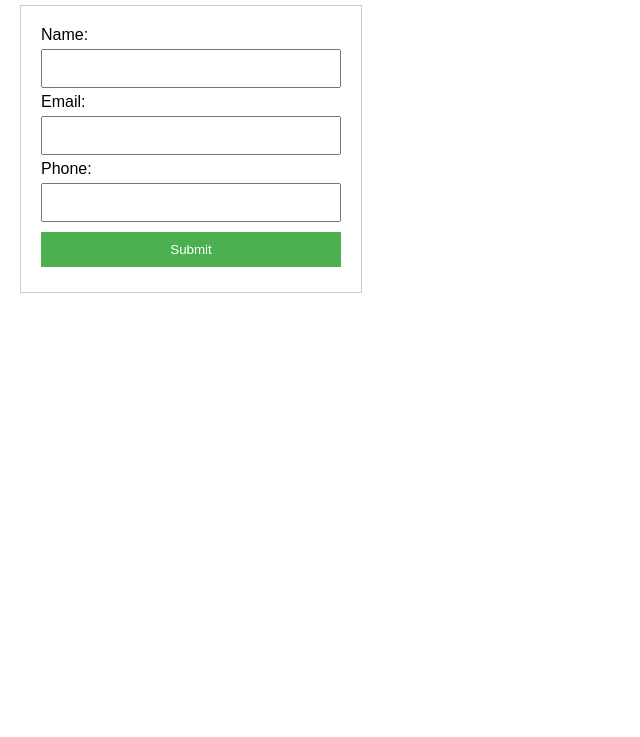
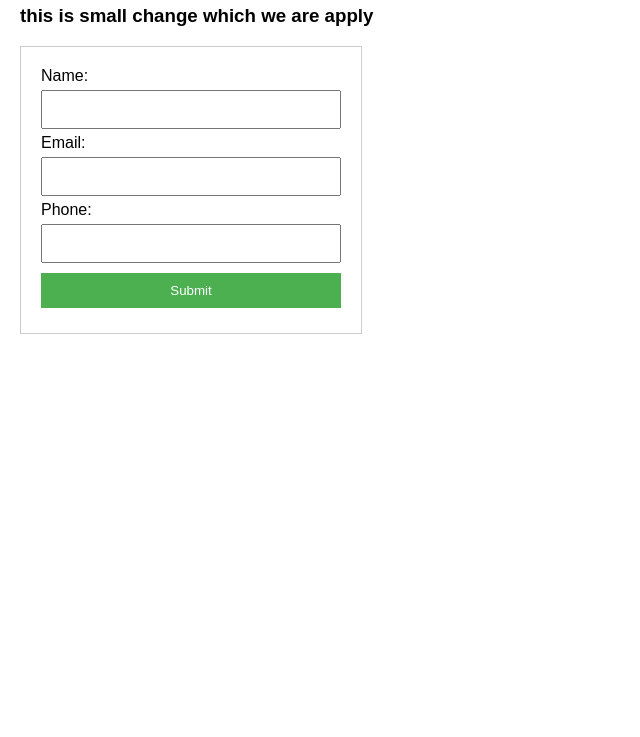
Before and after one commit to Kirangaggs/jenkinsproject, a plain HTML site: page index.html in a window 1280 px wide. Shown: the part 63-800 px from the top of the page, without its empty margins (0-640 px from the left). Drawn offline with Linux system fonts and the light colour scheme.

Commit message:
this is updated file

```diff
--- a/index.html
+++ b/index.html
@@ -8,6 +8,7 @@
 </head>
 <body>
 <h2>User Registration Form</h2>
+<h3>this is small change which we are apply</h3>
 <form>
 <label for="name">Name:</label>
 <input type="text" id="name" name="name" required><br>
```
